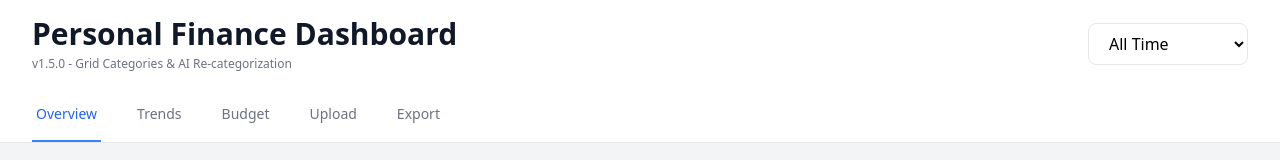
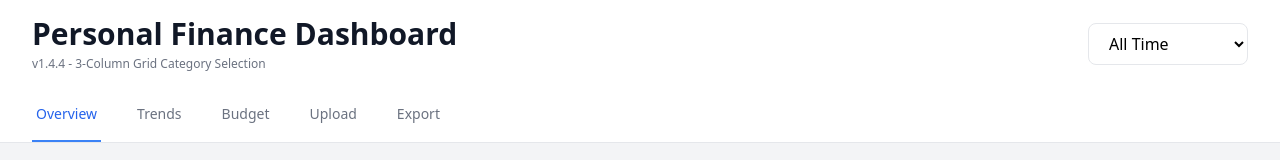
Before and after one commit to safmy/FinanceCompare, a React (Create React App) app: page / in a window 1280 px wide. Shown: the top 160 px of the page. Built offline with nearby package versions, Linux system fonts and the light colour scheme.

Commit message:
Fix version display to v1.4.4

```diff
--- a/src/App.js
+++ b/src/App.js
@@ -123,7 +123,7 @@ function App() {
           <div className="flex justify-between items-center">
             <div>
               <h1 className="text-3xl font-bold text-gray-900">Personal Finance Dashboard</h1>
-              <p className="text-xs text-gray-500 mt-1">v1.5.0 - Grid Categories & AI Re-categorization</p>
+              <p className="text-xs text-gray-500 mt-1">v1.4.4 - 3-Column Grid Category Selection</p>
             </div>
             <select
               value={dateRange}
```
